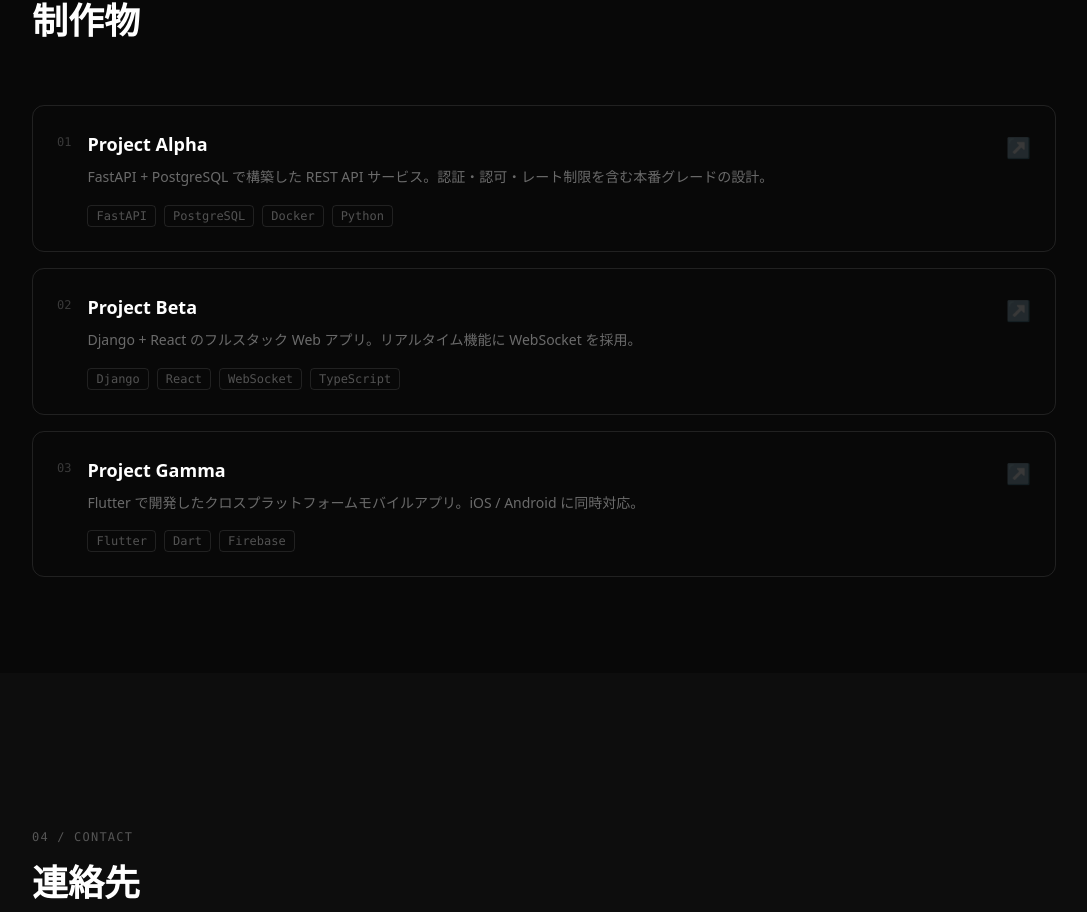
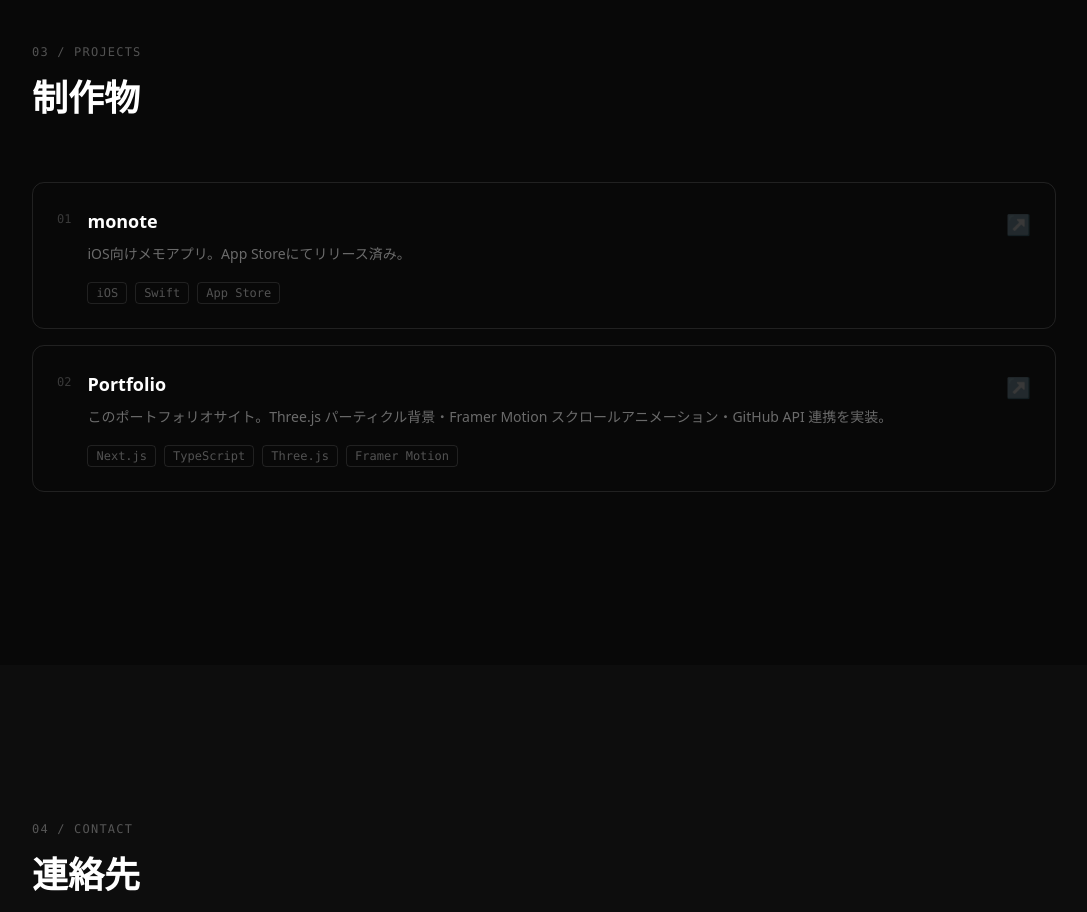
Before and after one commit to lokochaol/portfolio, a Next.js app: page /portfolio/ in a window 1280 px wide. Shown: the part 3753-4665 px from the top of the page, without its empty margins (96-1183 px from the left). Built offline with nearby package versions, Linux system fonts and the light colour scheme; no server answers.

Commit message:
feat: update Projects with monote (App Store) and this portfolio site
https://claude.ai/code/session_015EMpSigSkGveiRFWaEHTRy

```diff
--- a/src/components/Projects.tsx
+++ b/src/components/Projects.tsx
@@ -6,24 +6,17 @@ import { useScrollReveal } from "./useScrollReveal";
 const projects = [
   {
     number: "01",
-    title: "Project Alpha",
-    description: "FastAPI + PostgreSQL で構築した REST API サービス。認証・認可・レート制限を含む本番グレードの設計。",
-    tags: ["FastAPI", "PostgreSQL", "Docker", "Python"],
-    link: "#",
+    title: "monote",
+    description: "iOS向けメモアプリ。App Storeにてリリース済み。",
+    tags: ["iOS", "Swift", "App Store"],
+    link: "https://apps.apple.com/jp/app/monote/id6762173359",
   },
   {
     number: "02",
-    title: "Project Beta",
-    description: "Django + React のフルスタック Web アプリ。リアルタイム機能に WebSocket を採用。",
-    tags: ["Django", "React", "WebSocket", "TypeScript"],
-    link: "#",
-  },
-  {
-    number: "03",
-    title: "Project Gamma",
-    description: "Flutter で開発したクロスプラットフォームモバイルアプリ。iOS / Android に同時対応。",
-    tags: ["Flutter", "Dart", "Firebase"],
-    link: "#",
+    title: "Portfolio",
+    description: "このポートフォリオサイト。Three.js パーティクル背景・Framer Motion スクロールアニメーション・GitHub API 連携を実装。",
+    tags: ["Next.js", "TypeScript", "Three.js", "Framer Motion"],
+    link: "https://github.com/lokochaol/portfolio",
   },
 ];
 
```
